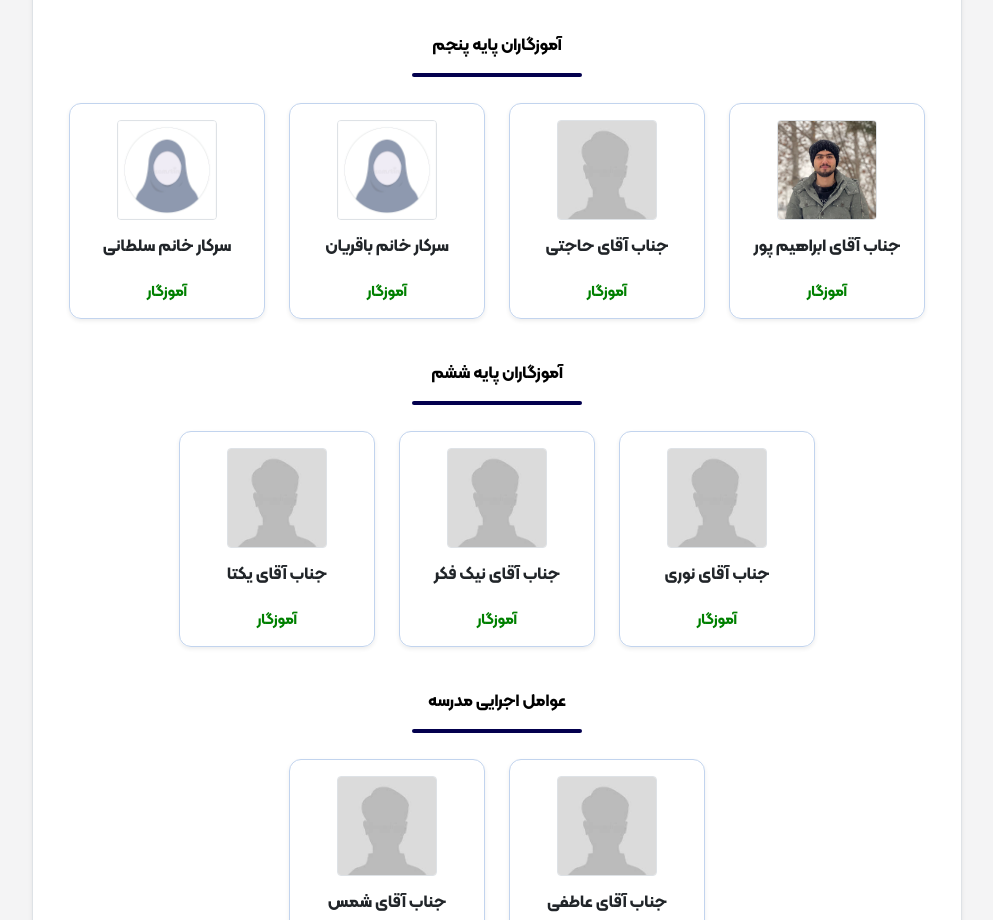
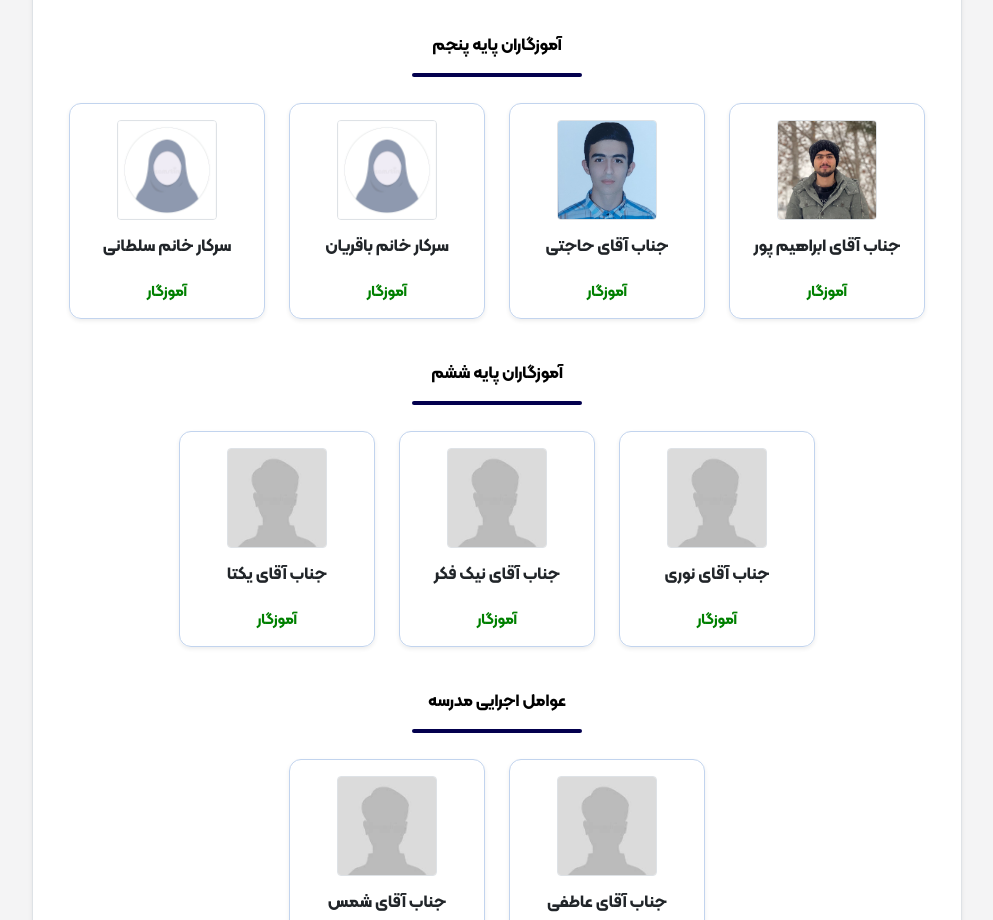
Before and after one commit to mohammad-lbf/hamyar.jahanara, a Next.js app: page /about-school in a window 1280 px wide. Shown: the part 2080-3000 px from the top of the page, without its empty margins (143-1136 px from the left). Built offline with nearby package versions, Linux system fonts and the light colour scheme; a small style sheet from the web is missing.

Commit message:
new items added - teachers images updated

```diff
--- a/components/modules/Teachers.js
+++ b/components/modules/Teachers.js
@@ -51,7 +51,7 @@ const Teachers = () => {
                 <div style={{width:"170px"}} className="lbf-after-card-img mx-lg-0 mx-auto"></div>
                 </div>
                 <Teacher image={"/images/components/modules/teachers/ابراهیم پور.jpg"} teacher={"جناب آقای ابراهیم پور"} post={"آموزگار"} md={"6"} lg={"3"} />
-                <Teacher image={"/images/components/modules/teachers/no-image.jpg"} teacher={"جناب آقای حاجتی"} post={"آموزگار"} md={"6"} lg={"3"} />
+                <Teacher image={"/images/components/modules/teachers/حاجتی.jpeg"} teacher={"جناب آقای حاجتی"} post={"آموزگار"} md={"6"} lg={"3"} />
                 <Teacher image={"/images/components/modules/teachers/no-image-w.jpeg"} teacher={"سرکار خانم باقریان"} post={"آموزگار"} md={"6"} lg={"3"} />
                 <Teacher image={"/images/components/modules/teachers/no-image-w.jpeg"} teacher={"سرکار خانم سلطانی"} post={"آموزگار"} md={"6"} lg={"3"} />
             </div>
```
Also changed, not shown: public/images/components/modules/teachers/حاجتی.jpeg (added), public/images/components/modules/teachers/محمد لبافی.jpg.
